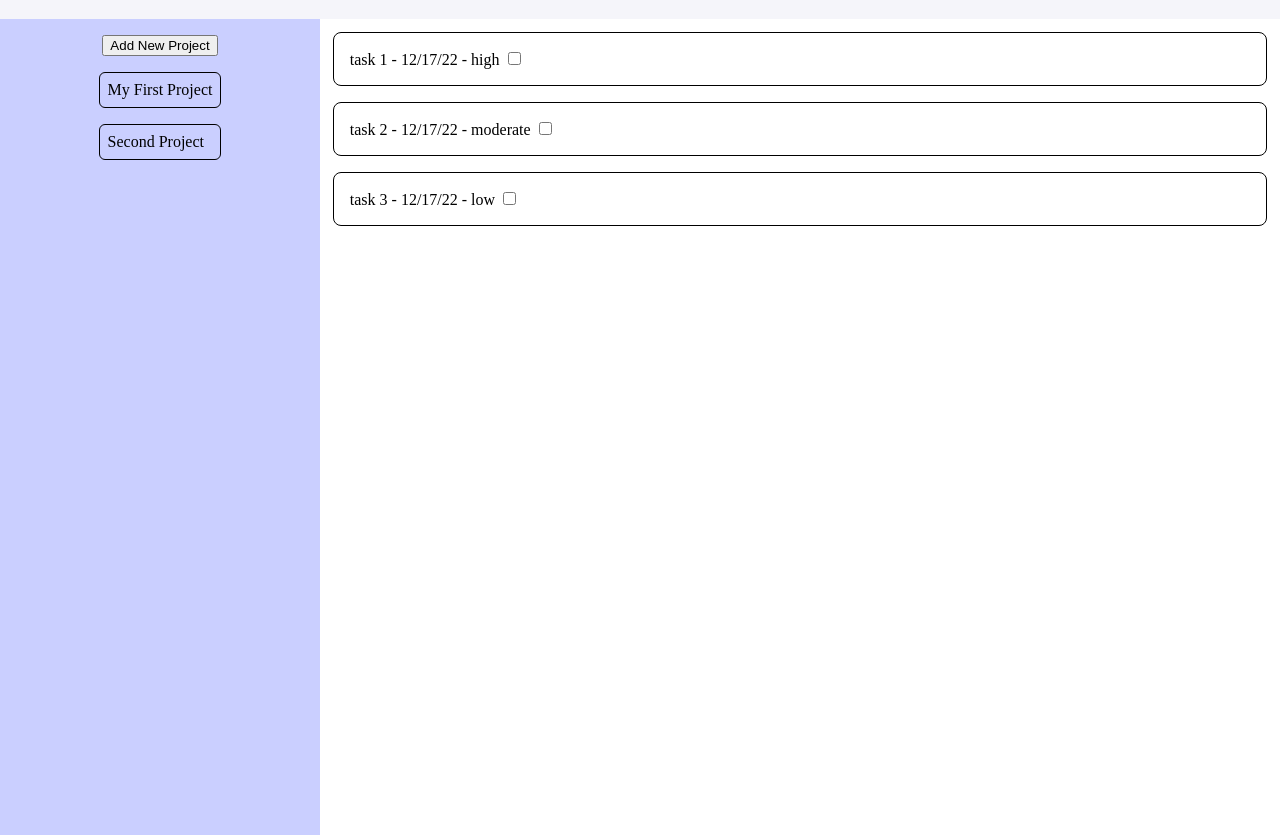
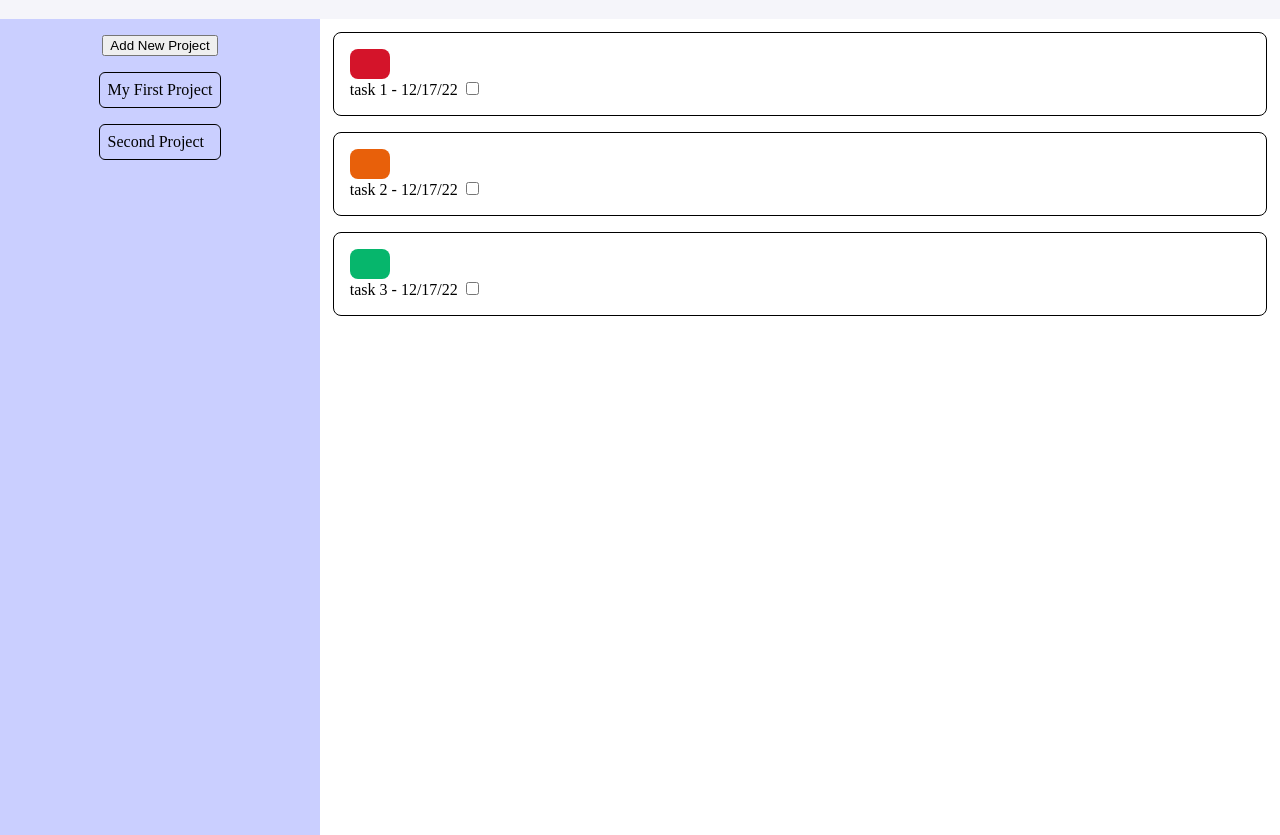
Before and after one commit to mikerachman1/todo-js, a website built with webpack: page dist/index.html in a window 1280 px wide. Shown: the part 61-896 px from the top of the page. Built offline with nearby package versions, Linux system fonts and the light colour scheme.

Commit message:
priority changed to colored div in task box

```diff
--- a/src/body.js
+++ b/src/body.js
@@ -10,8 +10,11 @@ export default function generateBody(currentProject) {
   Object.values(tasks).forEach((task) => {
      //change task div here
     str +=  `<div class='task-${task.id} task'>
-              <span class='task-details-${task.id}'>${task.title} - ${format((task.dueDate), 'M/dd/yy')} - ${task.priority}</span>
-              <input type="checkbox" class='task-checkbox-${task.id}'>
+              <div class="task-main">
+                <div class='priority-${task.id} priority'></div>
+                <span class='task-details-${task.id}'>${task.title} - ${format((task.dueDate), 'M/dd/yy')}</span>
+                <input type="checkbox" class='task-checkbox-${task.id}'>
+              </div>
               <div class="expanded-task-${task.id}">
                 <span class='task-description'>${task.description}</span>
                 <span class='task-buttons-${task.id}'>
@@ -32,6 +35,7 @@ export default function generateBody(currentProject) {
     const expandedTask = document.querySelector(`.expanded-task-${task.id}`)
     const deleteButton = document.querySelector(`.task-delete-${task.id}`)
     const taskDiv = document.querySelector(`.task-${task.id}`)
+    const priorityDiv = document.querySelector(`.priority-${task.id}`)
 
     expandedTask.style.display = 'none'
     taskDetails.addEventListener('click', function() {
@@ -41,11 +45,19 @@ export default function generateBody(currentProject) {
     if(task.completed) {
       checkBox.checked = true;
        //change task div here
-      taskDetails.innerHTML = `<strike>${task.title} - ${format((task.dueDate), 'M/dd/yy')} - ${task.priority}</strike>`
+      taskDetails.innerHTML = `<strike>${task.title} - ${format((task.dueDate), 'M/dd/yy')}</strike>`
     } else {
       checkBox.checked = false;
        //change task div here
-      taskDetails.innerHTML = `${task.title} - ${format((task.dueDate), 'M/dd/yy')} - ${task.priority}`
+      taskDetails.innerHTML = `${task.title} - ${format((task.dueDate), 'M/dd/yy')}`
+    }
+
+    if (task.priority == 'high') {
+      priorityDiv.style.backgroundColor = '#d4142a'
+    } else if (task.priority == 'moderate') {
+      priorityDiv.style.backgroundColor = '#e8600a'
+    } else {
+      priorityDiv.style.backgroundColor = '#06b66c'
     }
 
     checkBox.addEventListener('click', function() {
@@ -53,12 +65,12 @@ export default function generateBody(currentProject) {
         checkBox.checked = true;
         task.completed = true;
          //change task div here
-        taskDetails.innerHTML = `<strike>${task.title} - ${format((task.dueDate), 'M/dd/yy')} - ${task.priority}</strike>`
+        taskDetails.innerHTML = `<strike>${task.title} - ${format((task.dueDate), 'M/dd/yy')}</strike>`
       } else {
         checkBox.checked = false;
         task.completed = false;
          //change task div here
-        taskDetails.innerHTML = `${task.title} - ${format((task.dueDate), 'M/dd/yy')} - ${task.priority}`
+        taskDetails.innerHTML = `${task.title} - ${format((task.dueDate), 'M/dd/yy')}`
       }
       // console.log(`${task.id}-${task.completed}`)
     })
@@ -109,7 +121,7 @@ export default function generateBody(currentProject) {
           task.priority = newPriority;
 
            //change task div here
-          (task.completed) ? taskDetails.innerHTML = `<strike>${task.title} - ${format((task.dueDate), 'M/dd/yy')} - ${task.priority}</strike>` : taskDetails.innerHTML = `${task.title} - ${format((task.dueDate), 'M/dd/yy')} - ${task.priority}`
+          (task.completed) ? taskDetails.innerHTML = `<strike>${task.title} - ${format((task.dueDate), 'M/dd/yy')}</strike>` : taskDetails.innerHTML = `${task.title} - ${format((task.dueDate), 'M/dd/yy')}`
           taskButtons.style.display = 'inline'
         })
     })
--- a/src/style.css
+++ b/src/style.css
@@ -86,6 +86,13 @@ h1 {
   padding: 1rem;
 }
 
+.priority {
+  width: 40px;
+  height: 30px;
+  background-color: red;
+  border-radius: 8px;
+}
+
 #content {
   display: grid;
   /* gap: 20px; */
```
Also changed, not shown: dist/main.js.
